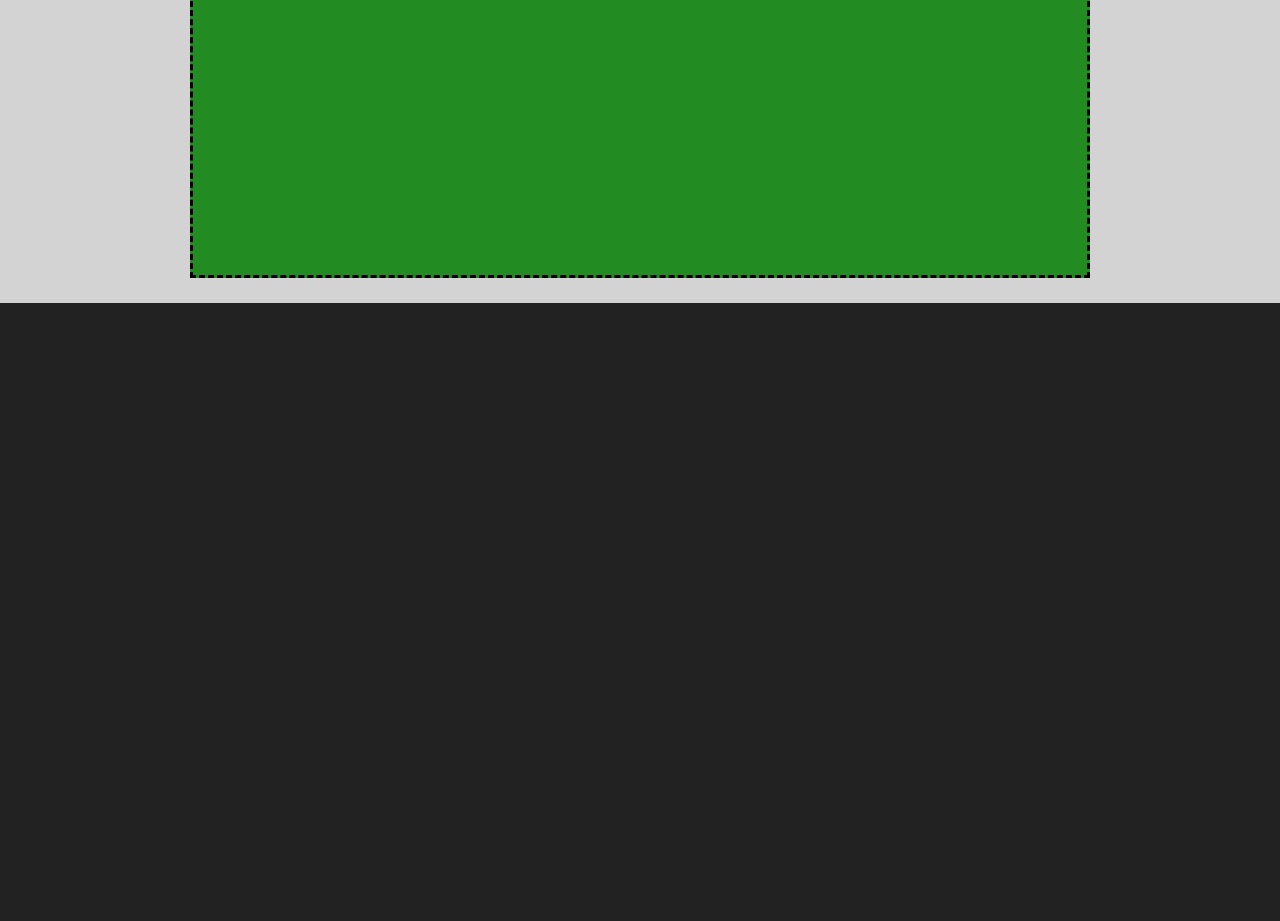
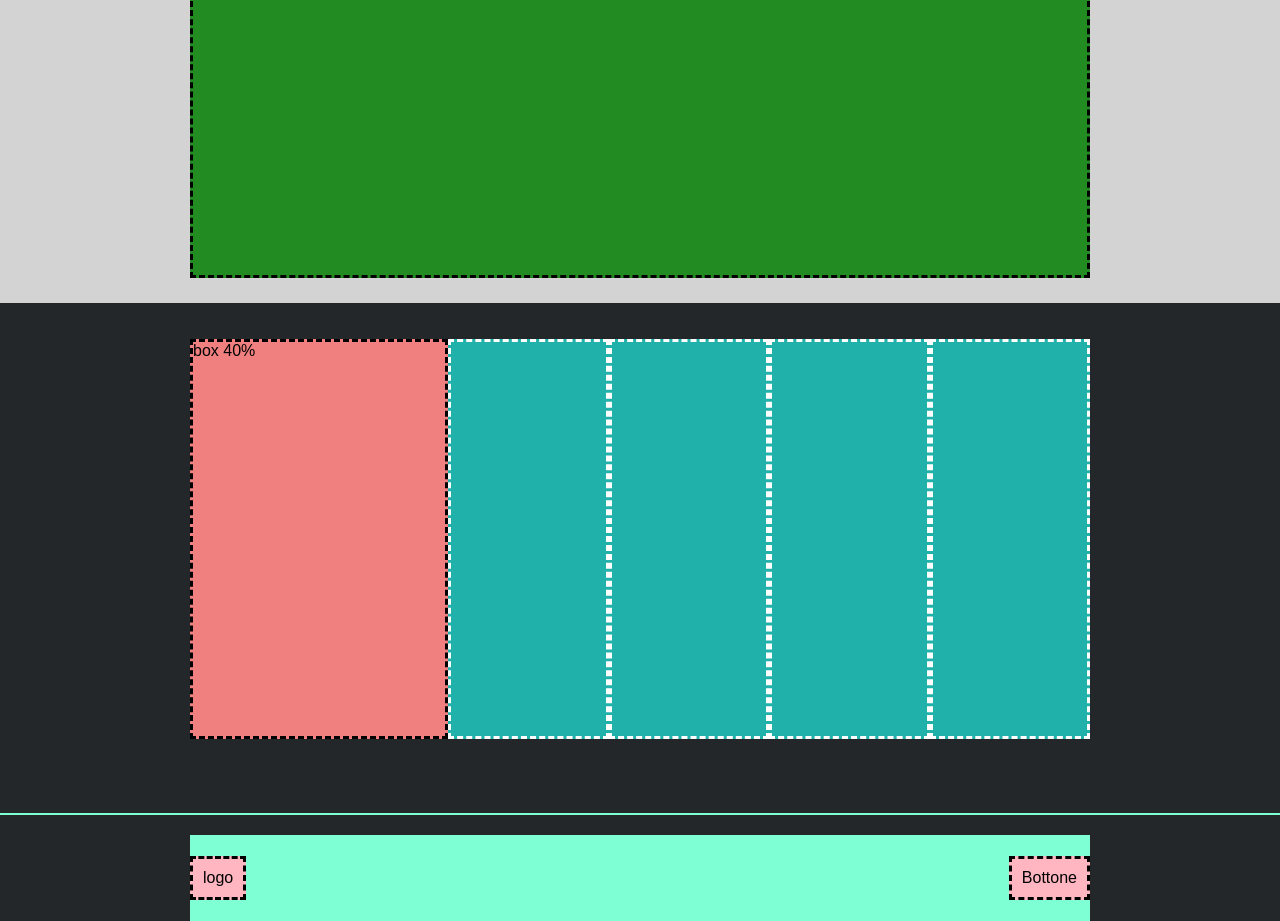
Before and after one commit to dmtpat/html-css-struttura-discord, a plain HTML site: page index.html in a window 1280 px wide. Shown: the part 2753-3674 px from the top of the page. Before the commit the page ends 3056 px from the top, so only its background shows below. Drawn offline with Linux system fonts and the light colour scheme.

Commit message:
footer styled

```diff
--- a/css/style.css
+++ b/css/style.css
@@ -94,3 +94,57 @@ header{
     width: 900px;
     border: dashed #000000;
 }
+
+footer{
+    padding-top:10px;
+    min-height: 100px;
+    background-color: #23272A;
+
+}
+.salmon{
+    background-color: #F08080;
+}
+.col_40{
+    height: 400px;
+    width: 40%;
+    border: dashed #000000;
+}
+.col_60{
+    background-color: #20B2AA;
+    height: 400px;
+
+}
+.white_border{
+    border: dashed #ffffff;
+    height: 400px;
+    width: 25%;
+}
+
+.flex_footer{
+    background-color: #7FFFD4;
+    padding-top: 15px;
+    max-width: 900px;
+    min-height: 60px;
+    margin: 0 auto;
+    padding: 21px 0px;
+    justify-content: space-between;
+}
+.spacing_row{
+    border-top: solid 2px #7FFFD4;
+    padding-bottom: 20px;
+}
+
+.pinky{
+    background-color: #FFB6C1;
+}
+
+.f_button{
+    padding: 10px;
+    border: dashed #000000;
+}
+
+.f_logo{
+    padding: 10px;
+
+    border: dashed #000000;
+}
--- a/index.html
+++ b/index.html
@@ -59,7 +59,23 @@
         </section>
     </main>
     <footer>
-
+        <div class="boxed_section">
+            <div class="flex_container ">
+                <div class="col_40 salmon">box 40%</div>
+                <div class="flex_container col_60">
+                    <div class="white_border"></div>
+                    <div class="white_border"></div>
+                    <div class="white_border"></div>
+                    <div class="white_border"></div>
+                </div>
+            </div>
+        </div>
+        <div class="spacing_row "></div>
+        <div class="boxed_section flex_container flex_footer">
+            <div class="f_logo pinky ">logo</div>
+            <div class="f_button pinky">Bottone</div>
+            </div>
+        </div>
     </footer>
 </body>
 </html>
```
